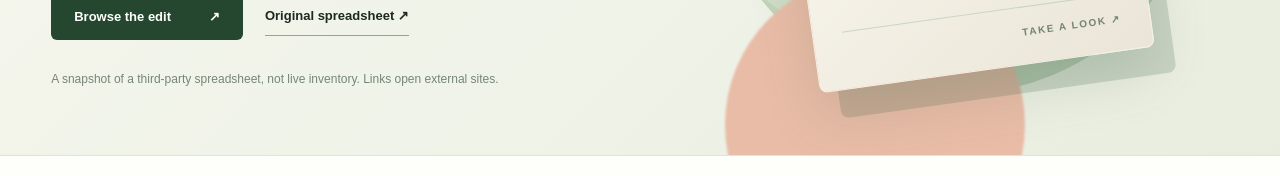
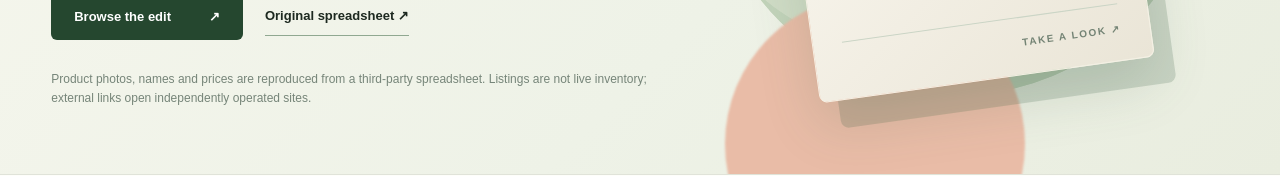
Before and after one commit to aminabdul339-byte/herocon, a Next.js app: page /shop-for-yourself in a window 1280 px wide. Shown: the part 552-728 px from the top of the page. Built offline with nearby package versions, Linux system fonts and the light colour scheme; no server answers.

Commit message:
Credit product photos in Shop for Yourself page disclosure

```diff
--- a/app/shop-for-yourself/page.tsx
+++ b/app/shop-for-yourself/page.tsx
@@ -20,7 +20,7 @@ export default function ShopForYourselfPage(){
      <h1 id="hc-self-hero-title">Shop for<br/><em>yourself.</em></h1>
      <p className="hc-self-hero-lead">A little something for you. Explore footwear, clothing and accessories gathered into one easy-to-browse edit.</p>
      <div className="hc-self-hero-actions"><a className="hc-self-primary" href="#browse-finds">Browse the edit <span aria-hidden="true">↗</span></a><a className="hc-self-subtle-link" href="https://docs.google.com/spreadsheets/d/1UPZerApqDKyhiZk4GOOzr4IY3LvgTZsXCtPdENlEwok/edit" target="_blank" rel="noopener noreferrer">Original spreadsheet <span aria-hidden="true">↗</span></a></div>
-     <p className="hc-self-hero-footnote">A snapshot of a third-party spreadsheet, not live inventory. Links open external sites.</p>
+     <p className="hc-self-hero-footnote">Product photos, names and prices are reproduced from a third-party spreadsheet. Listings are not live inventory; external links open independently operated sites.</p>
     </div>
     <div className="hc-self-art" aria-hidden="true">
      <div className="hc-self-art-disc hc-self-art-disc-a"></div><div className="hc-self-art-disc hc-self-art-disc-b"></div>
```
